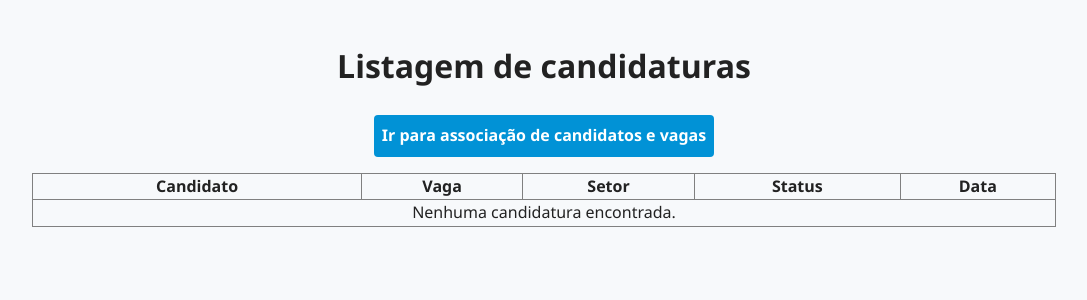
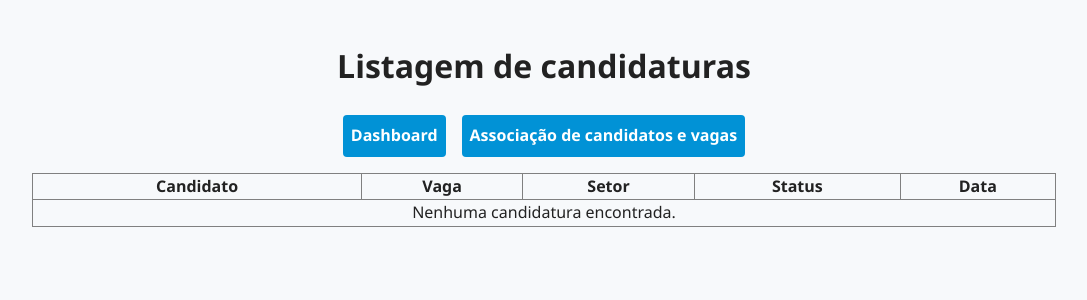
Before and after one commit to nascimento-felipe/BauerProject, a Django app: page /listagem/ in a window 1280 px wide. Shown: the top 300 px of the page, without its empty margins (96-1183 px from the left). Run offline with Django 5.2, Linux system fonts and the light colour scheme; data that the repository does not hold is empty.

Commit message:
Adição de link para dashboard na listagem

```diff
--- a/vagas/static/vagas/listagem.css
+++ b/vagas/static/vagas/listagem.css
@@ -14,6 +14,11 @@ table {
   border-collapse: collapse;
 }
 
+.botoes {
+  display: flex;
+  gap: 1rem;
+}
+
 a {
   text-align: center;
   font-weight: bold;
--- a/vagas/templates/vagas/listagem.html
+++ b/vagas/templates/vagas/listagem.html
@@ -10,7 +10,10 @@
   <body>
     <h1>Listagem de candidaturas</h1>
 
-    <a href="/associacao"> Ir para associação de candidatos e vagas </a>
+    <div class="botoes">
+      <a href="/">Dashboard</a>
+      <a href="/associacao"> Associação de candidatos e vagas </a>
+    </div>
 
     <table border="1">
       <thead>
```
